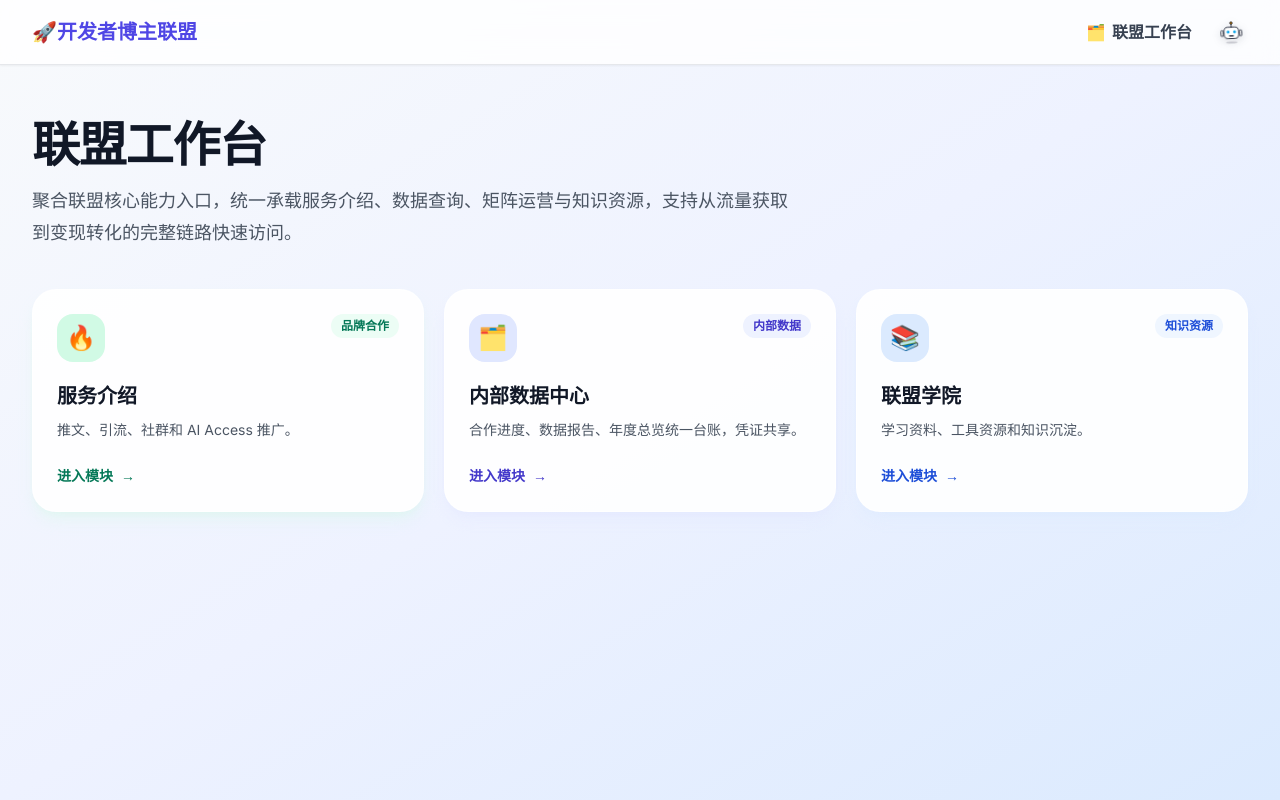
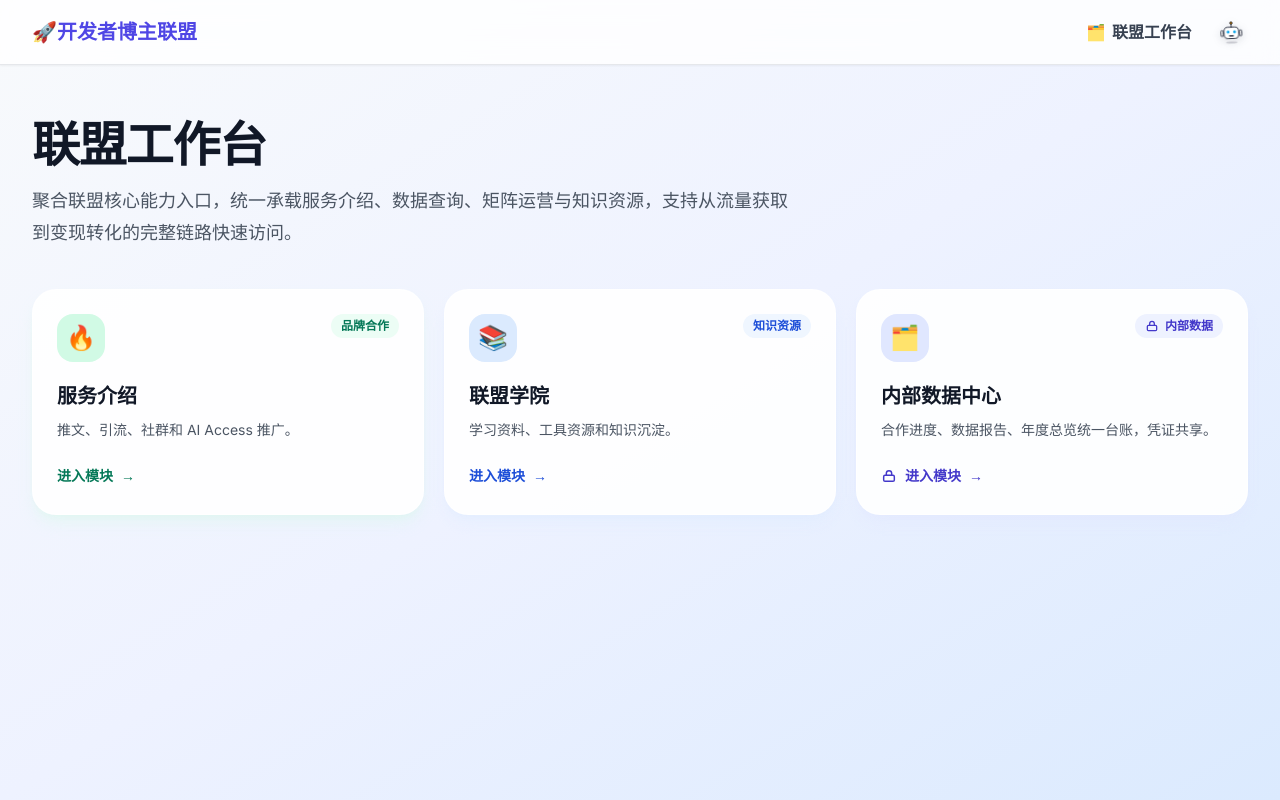
Before and after one commit to TUARAN/blogger-alliance, a Vue app: page /workspace in a window 1280 px wide. Built offline with nearby package versions, Linux system fonts and the light colour scheme.

Commit message:
Update workspace internal data card

```diff
--- a/src/pages/workspace/index.vue
+++ b/src/pages/workspace/index.vue
@@ -30,24 +30,6 @@
         </router-link>
 
         <router-link
-          to="/tob/internal"
-          class="group rounded-3xl border border-white/70 bg-white/90 p-6 shadow-lg shadow-indigo-100/40 transition-all duration-300 hover:-translate-y-1 hover:shadow-2xl"
-        >
-          <div class="flex items-start justify-between gap-3">
-            <span class="inline-flex h-12 w-12 items-center justify-center rounded-2xl bg-indigo-100 text-2xl">🗂️</span>
-            <span class="rounded-full bg-indigo-50 px-2.5 py-1 text-xs font-semibold text-indigo-700">内部数据</span>
-          </div>
-          <h2 class="mt-5 text-xl font-bold text-gray-900">内部数据中心</h2>
-          <p class="mt-2 text-sm leading-6 text-gray-600">
-            合作进度、数据报告、年度总览统一台账，凭证共享。
-          </p>
-          <div class="mt-6 inline-flex items-center gap-2 text-sm font-semibold text-indigo-700">
-            <span>进入模块</span>
-            <span class="transition-transform group-hover:translate-x-1">→</span>
-          </div>
-        </router-link>
-
-        <router-link
           :to="{ path: '/academy', query: { tab: 'knowledge' } }"
           class="group rounded-3xl border border-white/70 bg-white/90 p-6 shadow-lg shadow-blue-100/40 transition-all duration-300 hover:-translate-y-1 hover:shadow-2xl"
         >
@@ -65,6 +47,34 @@
           </div>
         </router-link>
 
+        <router-link
+          to="/tob/internal"
+          class="group rounded-3xl border border-white/70 bg-white/90 p-6 shadow-lg shadow-indigo-100/40 transition-all duration-300 hover:-translate-y-1 hover:shadow-2xl"
+        >
+          <div class="flex items-start justify-between gap-3">
+            <span class="inline-flex h-12 w-12 items-center justify-center rounded-2xl bg-indigo-100 text-2xl">🗂️</span>
+            <span class="inline-flex items-center gap-1.5 rounded-full bg-indigo-50 px-2.5 py-1 text-xs font-semibold text-indigo-700">
+              <svg class="h-3.5 w-3.5" viewBox="0 0 24 24" fill="none" stroke="currentColor" stroke-width="2.2" stroke-linecap="round" stroke-linejoin="round" aria-hidden="true">
+                <rect x="4" y="11" width="16" height="9" rx="2" />
+                <path d="M8 11V8a4 4 0 0 1 8 0v3" />
+              </svg>
+              <span>内部数据</span>
+            </span>
+          </div>
+          <h2 class="mt-5 text-xl font-bold text-gray-900">内部数据中心</h2>
+          <p class="mt-2 text-sm leading-6 text-gray-600">
+            合作进度、数据报告、年度总览统一台账，凭证共享。
+          </p>
+          <div class="mt-6 inline-flex items-center gap-2 text-sm font-semibold text-indigo-700">
+            <svg class="h-4 w-4 shrink-0" viewBox="0 0 24 24" fill="none" stroke="currentColor" stroke-width="2.2" stroke-linecap="round" stroke-linejoin="round" aria-hidden="true">
+              <rect x="4" y="11" width="16" height="9" rx="2" />
+              <path d="M8 11V8a4 4 0 0 1 8 0v3" />
+            </svg>
+            <span>进入模块</span>
+            <span class="transition-transform group-hover:translate-x-1">→</span>
+          </div>
+        </router-link>
+
       </div>
     </section>
   </div>
```
